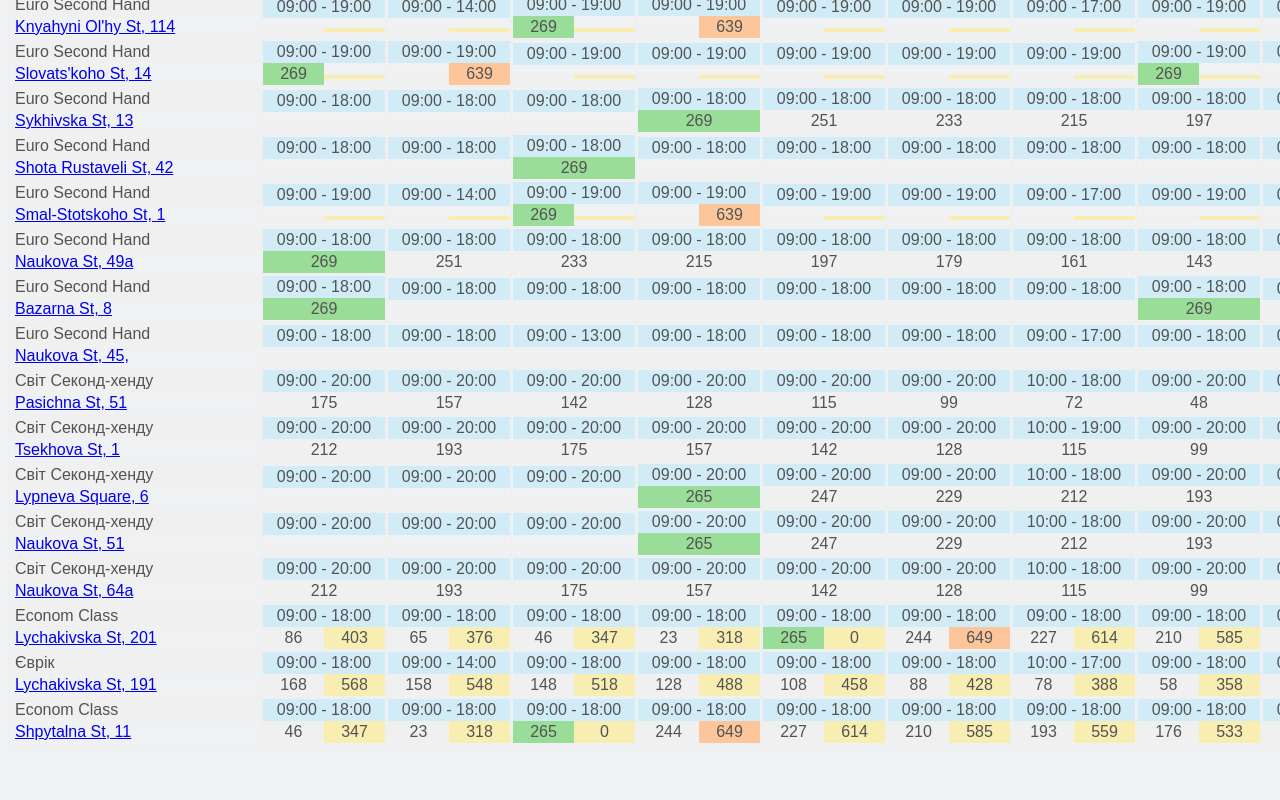
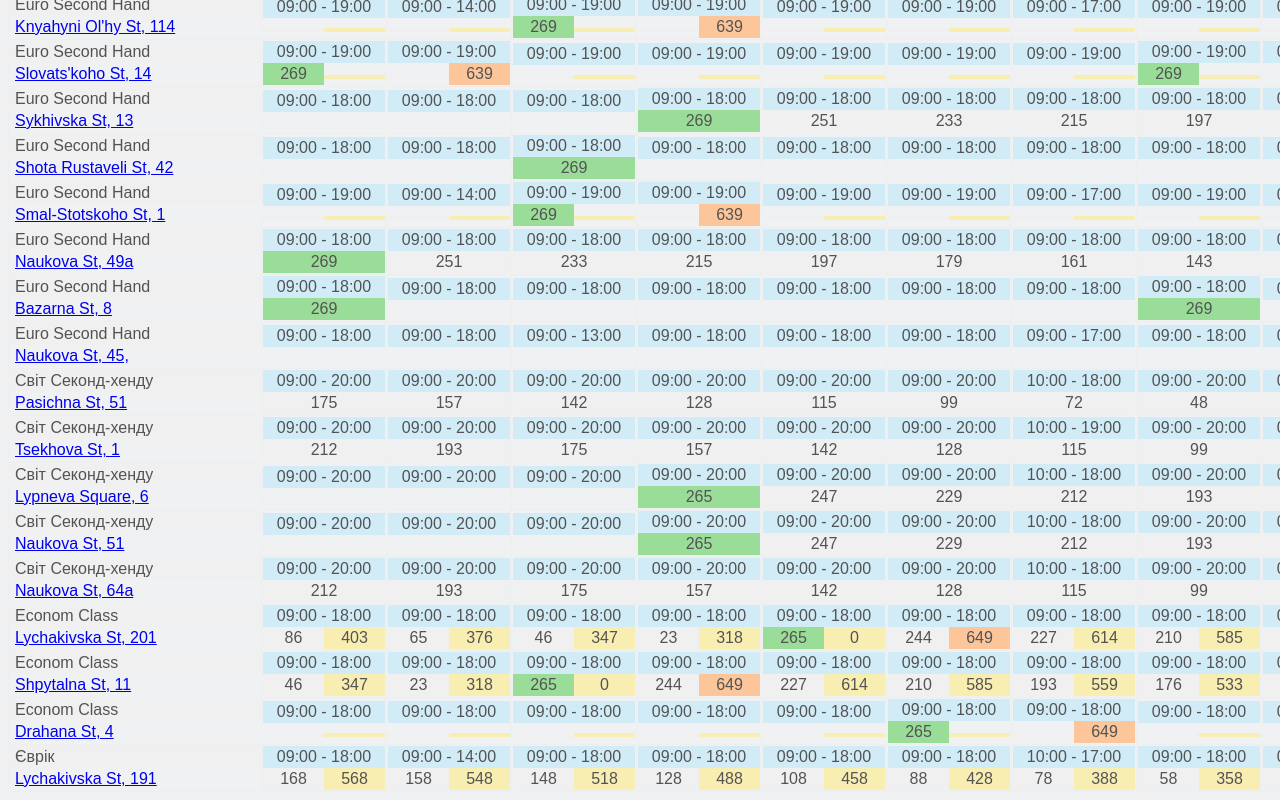
Before and after one commit to v-l-a-d-i-m-i-r/lviv-second-hand, a React app: page / in a window 1280 px wide. Shown: the part 323-1123 px from the top of the page. Before the commit the page ends 1076 px from the top, so only its background shows below. Built offline with nearby package versions, Linux system fonts and the light colour scheme.

Commit message:
Add more shops

```diff
--- a/src/shops/1650211155930.json
+++ /dev/null
@@ -1,26 +0,0 @@
-{
-  "id": "1650211155930",
-  "name": "Econom Class",
-  "address": "Lychakivska St, 201",
-  "googleMapsShortLink": "https://goo.gl/maps/cm4cdDKK5S6ok6ej8",
-  "googleMapsFullLink": "https://www.google.com/maps/place/Ekonom+Klas/@49.8359844,24.0715825,20z/data=!4m5!3m4!1s0x0:0xd9f1ae32500dd403!8m2!3d49.8360833!4d24.0716923",
-  "workingHours": [
-    "09:00 - 18:00",
-    "09:00 - 18:00",
-    "09:00 - 18:00",
-    "09:00 - 18:00",
-    "09:00 - 18:00",
-    "09:00 - 18:00",
-    "09:00 - 18:00"
-  ],
-  "priceMap": {
-    "regular": {
-      "prices": [265, 244, 227, 210, 193, 176, 159, 141, 123, 105, 86, 65, 46, 23],
-      "deliveryDate": "2022-04-22"
-    },
-    "luxury": {
-      "prices": [649, 614, 585, 559, 533, 507, 481, 455, 429, 403, 376, 347, 318, 0],
-      "deliveryDate": "2022-04-23"
-    }
-  }
-}
--- a/src/shops/1650386686355.json
+++ /dev/null
@@ -1,26 +0,0 @@
-{
-  "id": "1650386686355",
-  "name": "Econom Class",
-  "address": "Shpytalna St, 11",
-  "googleMapsShortLink": "https://goo.gl/maps/VgaM12U7L8Dx6inV8",
-  "googleMapsFullLink": "https://www.google.com/maps/place/Ekonom+Klas/@49.8446173,24.0226523,21z/data=!4m5!3m4!1s0x473addfb9c20ba27:0x80c87f55f09515cf!8m2!3d49.8446307!4d24.0227384",
-  "workingHours": [
-    "09:00 - 18:00",
-    "09:00 - 18:00",
-    "09:00 - 18:00",
-    "09:00 - 18:00",
-    "09:00 - 18:00",
-    "09:00 - 18:00",
-    "09:00 - 18:00"
-  ],
-  "priceMap": {
-    "regular": {
-      "prices": [265, 244, 227, 210, 193, 176, 159, 141, 123, 105, 86, 65, 46, 23],
-      "deliveryDate": "2022-04-20"
-    },
-    "luxury": {
-      "prices": [649, 614, 585, 559, 533, 507, 481, 455, 429, 403, 376, 347, 318, 0],
-      "deliveryDate": "2022-04-21"
-    }
-  }
-}
--- /dev/null
+++ b/src/shops/econom-class.ts
@@ -0,0 +1,98 @@
+import { WorkingHours } from './constants';
+
+const {
+  F_0900_T_1800,
+} = WorkingHours;
+
+const name = 'Econom Class';
+const regularPrices = [265, 221, 185, 147, 108, 64, 23];
+const luxuryPrices = [649, 581, 519, 457, 395, 334, 0];
+const regularPricesTwoWeeks = [265, 244, 227, 210, 193, 176, 159, 141, 123, 105, 86, 65, 46, 23];
+const luxuryPricesTwoWeeks = [649, 614, 585, 559, 533, 507, 481, 455, 429, 403, 376, 347, 318, 0];
+
+const shop1 = {
+  id: '1650211155930',
+  name,
+  googleMapsShortLink: 'https://goo.gl/maps/cm4cdDKK5S6ok6ej8',
+  googleMapsFullLink: 'https://www.google.com/maps/place/Ekonom+Klas/@49.8359844,24.0715825,20z/data=!4m5!3m4!1s0x0:0xd9f1ae32500dd403!8m2!3d49.8360833!4d24.0716923',
+  address: 'Lychakivska St, 201',
+  workingHours: [
+    F_0900_T_1800,
+    F_0900_T_1800,
+    F_0900_T_1800,
+    F_0900_T_1800,
+    F_0900_T_1800,
+    F_0900_T_1800,
+    F_0900_T_1800,
+  ],
+  priceMap: {
+    regular: {
+      prices: regularPricesTwoWeeks,
+      deliveryDate: '2022-04-22',
+    },
+    luxury: {
+      prices: luxuryPricesTwoWeeks,
+      deliveryDate: '2022-04-23',
+    },
+  },
+};
+
+const shop2 = {
+  id: '1650386686355',
+  name,
+  googleMapsShortLink: 'https://goo.gl/maps/cm4cdDKK5S6ok6ej8',
+  googleMapsFullLink: 'https://www.google.com/maps/place/Ekonom+Klas/@49.8446173,24.0226523,21z/data=!4m5!3m4!1s0x473addfb9c20ba27:0x80c87f55f09515cf!8m2!3d49.8446307!4d24.0227384',
+  address: 'Shpytalna St, 11',
+  workingHours: [
+    F_0900_T_1800,
+    F_0900_T_1800,
+    F_0900_T_1800,
+    F_0900_T_1800,
+    F_0900_T_1800,
+    F_0900_T_1800,
+    F_0900_T_1800,
+  ],
+  priceMap: {
+    regular: {
+      prices: regularPricesTwoWeeks,
+      deliveryDate: '2022-04-20',
+    },
+    luxury: {
+      prices: luxuryPricesTwoWeeks,
+      deliveryDate: '2022-04-21',
+    },
+  },
+};
+
+const shop3 = {
+  id: '1650386686355',
+  name,
+  googleMapsShortLink: 'https://goo.gl/maps/cm4cdDKK5S6ok6ej8',
+  googleMapsFullLink: 'https://www.google.com/maps/place/Ekonom+Klas/@49.8446173,24.0226523,21z/data=!4m5!3m4!1s0x473addfb9c20ba27:0x80c87f55f09515cf!8m2!3d49.8446307!4d24.0227384',
+  address: 'Drahana St, 4',
+  workingHours: [
+    F_0900_T_1800,
+    F_0900_T_1800,
+    F_0900_T_1800,
+    F_0900_T_1800,
+    F_0900_T_1800,
+    F_0900_T_1800,
+    F_0900_T_1800,
+  ],
+  priceMap: {
+    regular: {
+      prices: regularPrices,
+      deliveryDate: '2022-05-21',
+    },
+    luxury: {
+      prices: luxuryPrices,
+      deliveryDate: '2022-05-22',
+    },
+  },
+};
+
+export default [
+  shop1,
+  shop2,
+  shop3,
+];
--- a/src/shops/index.ts
+++ b/src/shops/index.ts
@@ -1,13 +1,11 @@
 import euroSecondHandShops from './euro-second-hand.shops';
 import svitSecondHenduShops from './svit-second-hendu.shops';
-import shop1650211155930 from './1650211155930.json';
+import economClass from './econom-class';
 import shop1650213248321 from './1650213248321.json';
-import shop1650386686355 from './1650386686355.json';
 
 export default [
   ...euroSecondHandShops,
   ...svitSecondHenduShops,
-  shop1650211155930,
+  ...economClass,
   shop1650213248321,
-  shop1650386686355,
 ];
```
